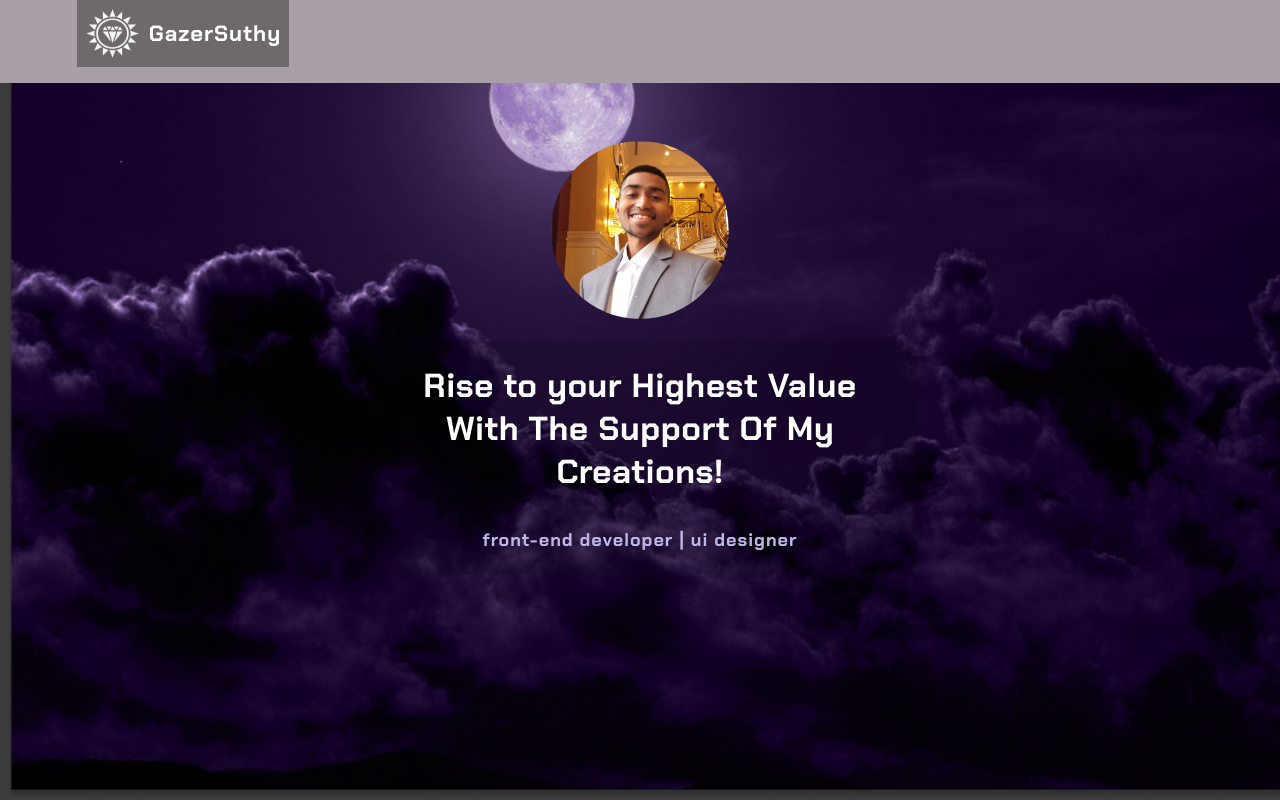
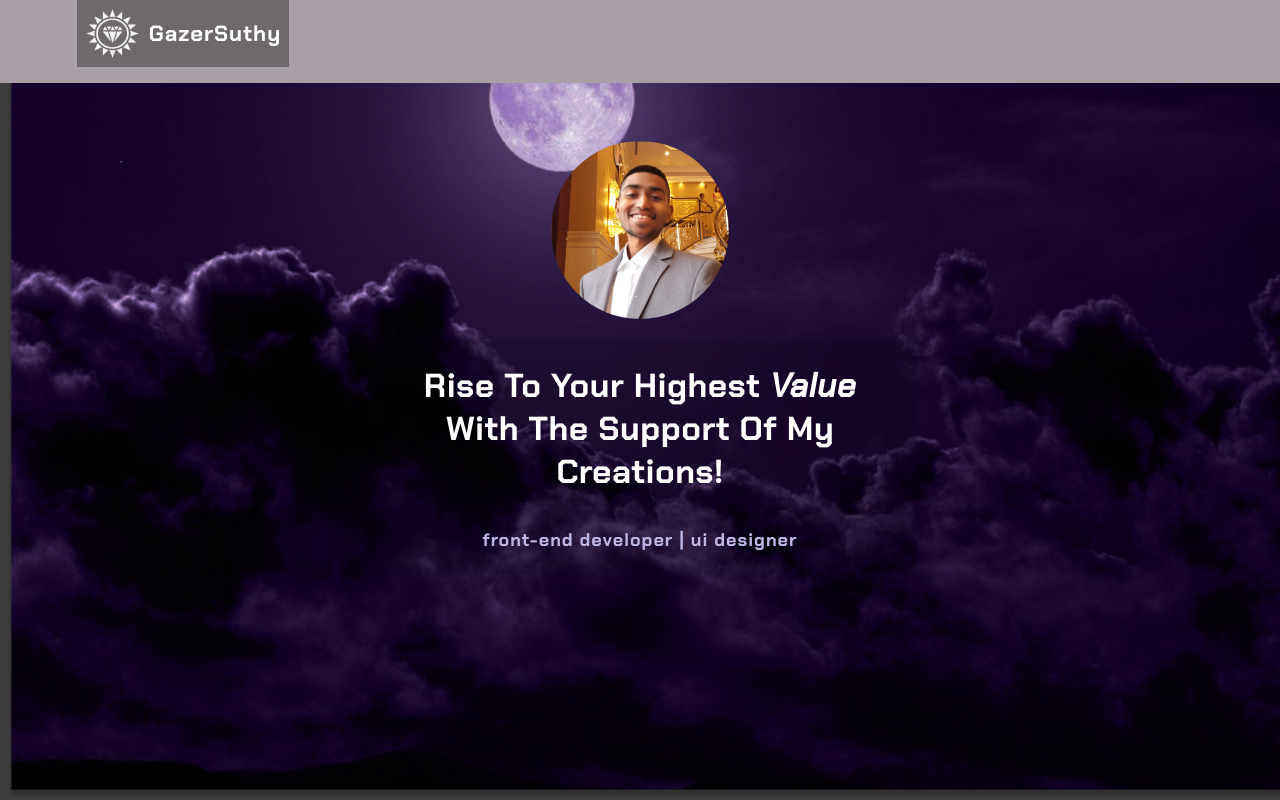
Before and after one commit to GazerSuthy/GazerSuthy, a React (Create React App) app: page / in a window 1280 px wide. Shown: the top 800 px of the page. Built offline with nearby package versions, Linux system fonts and the light colour scheme.

Commit message:
alignment in being

```diff
--- a/src/App.css
+++ b/src/App.css
@@ -184,7 +184,7 @@ body {
     display: flex;
     flex-direction: row-reverse;
     justify-content: space-between;
-    padding-top: 8.8em;
+    padding-top: 4.4em;
   }
   .hero-wrapper {
     background-size: cover;
@@ -194,7 +194,7 @@ body {
     width: 77%;
   }
   .profile-pic {
-    width: 333px;
+    width: 369px;
   }
   .mission-statement {
     text-align: left;
--- a/src/components/hero.js
+++ b/src/components/hero.js
@@ -12,7 +12,11 @@ const Hero = ({ homeSectionRef }) => {
         />
         <div className="mission-statement">
           <h2 className="mission-statement-text">
-            Rise to your Highest Value With The Support Of My Creations!
+            Rise To Your Highest{" "}
+            <em>
+              <strong>Value</strong>
+            </em>{" "}
+            With The Support Of My Creations!
           </h2>
           <h5 className="do-text">front-end developer | ui designer</h5>
         </div>
```
